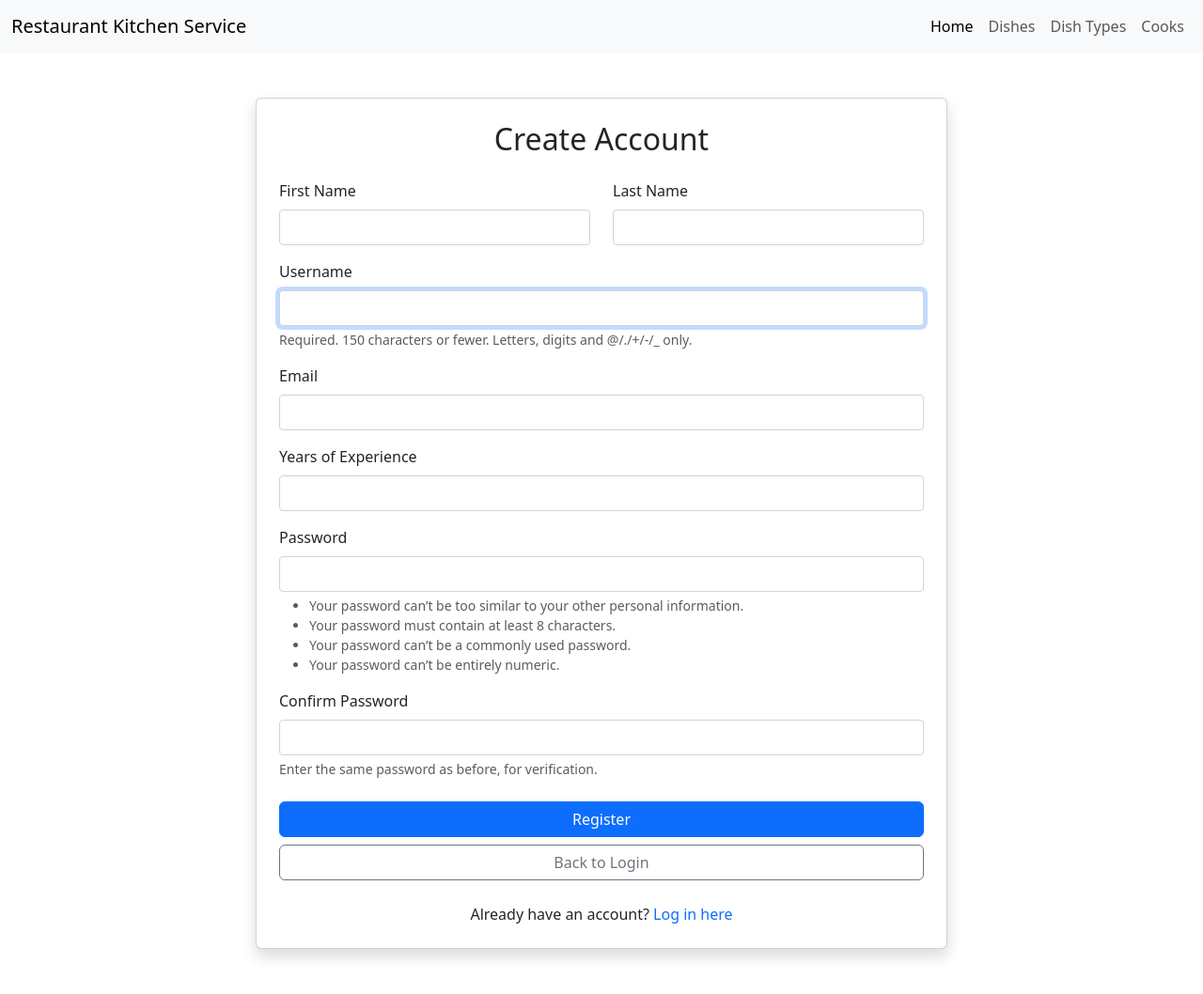
After one commit to tylerj231/Restaurant-Kitchen-Service, a Django app: page /login/register/ in a window 1280 px wide. The commit adds this page. Shown: the whole page at 94% size. Run offline with Django 5.2, Linux system fonts and the light colour scheme.

Commit message:
Add registration for new users & remove the ability for non-admin users to delete other users.

```diff
--- a/management_system/forms.py
+++ b/management_system/forms.py
@@ -43,3 +43,17 @@ class DishTypeSearchForm(forms.Form):
         label="",
         widget=forms.TextInput(attrs={"placeholder": "Search by dish type"}),
     )
+
+
+class RegistrationForm(UserCreationForm):
+    class Meta(UserCreationForm.Meta):
+        model = Cook
+        fields = UserCreationForm.Meta.fields + (
+            "first_name",
+            "last_name",
+            "years_of_experience",
+            "email",
+        )
+        widgets = {
+            "password": forms.PasswordInput(render_value=False),
+        }
--- a/management_system/urls.py
+++ b/management_system/urls.py
@@ -14,7 +14,7 @@ from .views import (
     CookDetailView,
     CookUpdateView,
     CookDeleteView,
-    HomePageView,
+    HomePageView, CookRegisterView,
 )
 
 app_name = "management_system"
@@ -43,4 +43,5 @@ urlpatterns = [
     path("cooks/create/", CookCreateView.as_view(), name="cook-create"),
     path("cooks/<int:pk>/update/", CookUpdateView.as_view(), name="cook-update"),
     path("cooks/<int:pk>/delete/", CookDeleteView.as_view(), name="cook-delete"),
+    path("login/register/", CookRegisterView.as_view(), name="register"),
 ]
--- a/management_system/views.py
+++ b/management_system/views.py
@@ -1,6 +1,8 @@
 from lib2to3.fixes.fix_input import context
 
+from django.contrib.auth.forms import UserCreationForm
 from django.contrib.auth.mixins import LoginRequiredMixin
+from django.contrib.messages.views import SuccessMessageMixin
 from django.urls import reverse_lazy
 from django.views import generic
 
@@ -8,9 +10,10 @@ from management_system.forms import (
     CookCreationForm,
     CookSearchForm,
     DishSearchForm,
-    DishTypeSearchForm,
+    DishTypeSearchForm, RegistrationForm,
 )
 from management_system.models import Dish, DishType, Cook
+from management_system.tests.test_models.test_models import User
 
 
 class HomePageView(generic.TemplateView):
@@ -158,3 +161,10 @@ class CookCreateView(LoginRequiredMixin, generic.CreateView):
     form_class = CookCreationForm
     template_name = "cook/cook_form.html"
     success_url = reverse_lazy("management_system:cooks-list")
+
+class CookRegisterView(SuccessMessageMixin, generic.CreateView):
+    model = Cook
+    form_class = RegistrationForm
+    success_url = reverse_lazy("login")
+    template_name = "registration/register.html"
+    success_message = "You have successfully registered."
--- a/templates/cook/cook_detail.html
+++ b/templates/cook/cook_detail.html
@@ -11,8 +11,12 @@
         <p class="card-text">{% if cook.years_of_experience %}Years of experience:
           {{ cook.years_of_experience }} {% endif %}</p>
         <div class="d-flex justify-content-end">
+        {%  if request.user.id == cook.id %}
           <a href="{% url 'management_system:cook-update' pk=cook.id %}" class="btn btn-primary me-2">Update</a>
-          <a href="{% url 'management_system:cook-delete' pk=cook.id %}" class="btn btn-danger">Delete</a>
+        {% endif %}
+          {% if cook.is_superuser or request.user.id == cook.id %}
+            <a href="{% url 'management_system:cook-delete' pk=cook.id %}" class="btn btn-danger">Delete</a>
+          {% endif %}
         </div>
       </div>
     </div>
--- /dev/null
+++ b/templates/registration/register.html
@@ -0,0 +1,188 @@
+{% extends "base.html" %}
+{% block content %}
+
+  <div class="container my-5">
+    <div class="row justify-content-center">
+      <div class="col-md-8">
+        <div class="card shadow">
+          <div class="card-body p-4">
+            <h2 class="card-title text-center mb-4">Create Account</h2>
+
+            <form method="post" novalidate>
+              {% csrf_token %}
+
+              {% if form.errors %}
+                <div class="alert alert-danger">
+                  <ul class="mb-0">
+                    {% for field in form %}
+                      {% for error in field.errors %}
+                        <li>{{ error }}</li>
+                      {% endfor %}
+                    {% endfor %}
+                    {% for error in form.non_field_errors %}
+                      <li>{{ error }}</li>
+                    {% endfor %}
+                  </ul>
+                </div>
+              {% endif %}
+
+              <div class="row">
+                <div class="col-md-6 mb-3">
+                  <label class="form-label">First Name</label>
+                  {{ form.first_name }}
+                  <style>
+                      #id_first_name {
+                          width: 100%;
+                          padding: 0.375rem 0.75rem;
+                          font-size: 1rem;
+                          border: 1px solid #ced4da;
+                          border-radius: 0.25rem;
+                          transition: border-color 0.15s ease-in-out;
+                      }
+                  </style>
+                </div>
+                <div class="col-md-6 mb-3">
+                  <label class="form-label">Last Name</label>
+                  {{ form.last_name }}
+                  <style>
+                      #id_last_name {
+                          width: 100%;
+                          padding: 0.375rem 0.75rem;
+                          font-size: 1rem;
+                          border: 1px solid #ced4da;
+                          border-radius: 0.25rem;
+                          transition: border-color 0.15s ease-in-out;
+                      }
+                  </style>
+                </div>
+              </div>
+
+              <div class="mb-3">
+                <label class="form-label">Username</label>
+                {{ form.username }}
+                {% if form.username.help_text %}
+                  <div class="form-text small text-muted">{{ form.username.help_text }}</div>
+                {% endif %}
+                <style>
+                    #id_username {
+                        width: 100%;
+                        padding: 0.375rem 0.75rem;
+                        font-size: 1rem;
+                        border: 1px solid #ced4da;
+                        border-radius: 0.25rem;
+                        transition: border-color 0.15s ease-in-out;
+                    }
+                </style>
+              </div>
+
+              <div class="mb-3">
+                <label class="form-label">Email</label>
+                {{ form.email }}
+                <style>
+                    #id_email {
+                        width: 100%;
+                        padding: 0.375rem 0.75rem;
+                        font-size: 1rem;
+                        border: 1px solid #ced4da;
+                        border-radius: 0.25rem;
+                        transition: border-color 0.15s ease-in-out;
+                    }
+                </style>
+              </div>
+
+              <div class="mb-3">
+                <label class="form-label">Years of Experience</label>
+                {{ form.years_of_experience }}
+                <style>
+                    #id_years_of_experience {
+                        width: 100%;
+                        padding: 0.375rem 0.75rem;
+                        font-size: 1rem;
+                        border: 1px solid #ced4da;
+                        border-radius: 0.25rem;
+                        transition: border-color 0.15s ease-in-out;
+                    }
+                </style>
+              </div>
+
+              <div class="mb-3">
+                <label class="form-label">Password</label>
+                {{ form.password1 }}
+                {% if form.password1.help_text %}
+                  <div class="form-text small text-muted">{{ form.password1.help_text|safe }}</div>
+                {% endif %}
+                <style>
+                    #id_password1 {
+                        width: 100%;
+                        padding: 0.375rem 0.75rem;
+                        font-size: 1rem;
+                        border: 1px solid #ced4da;
+                        border-radius: 0.25rem;
+                        transition: border-color 0.15s ease-in-out;
+                    }
+                </style>
+              </div>
+
+              <div class="mb-4">
+                <label class="form-label">Confirm Password</label>
+                {{ form.password2 }}
+                {% if form.password2.help_text %}
+                  <div class="form-text small text-muted">{{ form.password2.help_text }}</div>
+                {% endif %}
+                <style>
+                    #id_password2 {
+                        width: 100%;
+                        padding: 0.375rem 0.75rem;
+                        font-size: 1rem;
+                        border: 1px solid #ced4da;
+                        border-radius: 0.25rem;
+                        transition: border-color 0.15s ease-in-out;
+                    }
+                </style>
+              </div>
+
+              <div class="d-grid gap-2">
+                <button type="submit" class="btn btn-primary">Register</button>
+                <a href="{% url 'login' %}" class="btn btn-outline-secondary">Back to Login</a>
+              </div>
+            </form>
+
+            <div class="text-center mt-4">
+              <p class="mb-0">Already have an account? <a href="{% url 'login' %}" class="text-decoration-none">Log in
+                here</a></p>
+            </div>
+          </div>
+        </div>
+      </div>
+    </div>
+  </div>
+
+  <style>
+      /* Additional styling for form fields focus state */
+      input:focus {
+          outline: none;
+          border-color: #86b7fe;
+          box-shadow: 0 0 0 0.25rem rgba(13, 110, 253, 0.25);
+      }
+
+      /* Style for help text */
+      .form-text {
+          color: #6c757d;
+          margin-top: 0.25rem;
+          font-size: 0.875rem;
+      }
+
+      /* Style for error messages */
+      .alert-danger {
+          background-color: #f8d7da;
+          border-color: #f5c2c7;
+          color: #842029;
+      }
+
+      .alert-danger ul {
+          padding-left: 1rem;
+          margin-bottom: 0;
+      }
+  </style>
+
+{% endblock %}
```
Also changed, not shown: templates/registration/login.html (+93 -13 lines).
